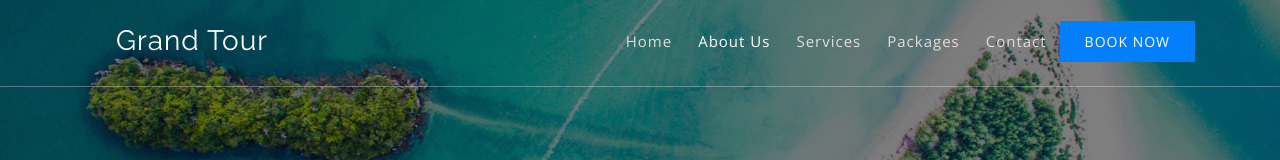
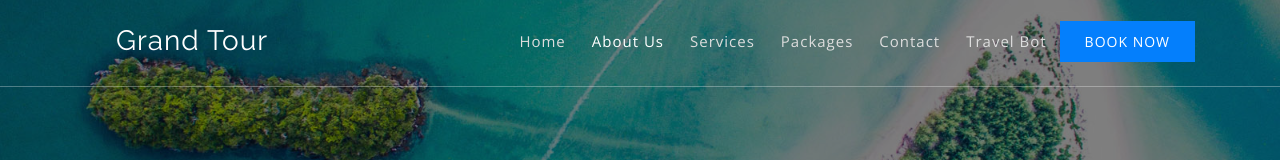
Before and after one commit to divyavaniruttala/travelproject, a plain HTML site: page about.html in a window 1280 px wide. Shown: the top 160 px of the page. Drawn offline with nearby package versions, Linux system fonts and the light colour scheme.

Commit message:
Update about.html

```diff
--- a/about.html
+++ b/about.html
@@ -48,6 +48,7 @@ Smartphone Compatible web template, free webdesigns for Nokia, Samsung, LG, Sony
 				<li class=""><a href="services.html">Services</a></li>
 				<li class=""><a href="packages.html">Packages</a></li>
 				<li class=""><a href="contact.html">Contact</a></li>
+				<li class=""><a href="travelbotcode.html">Travel bot</a></li>
 				<li class="booking"><a href="booking.html">Book Now</a></li>
 			</ul>
 		</nav>
```
